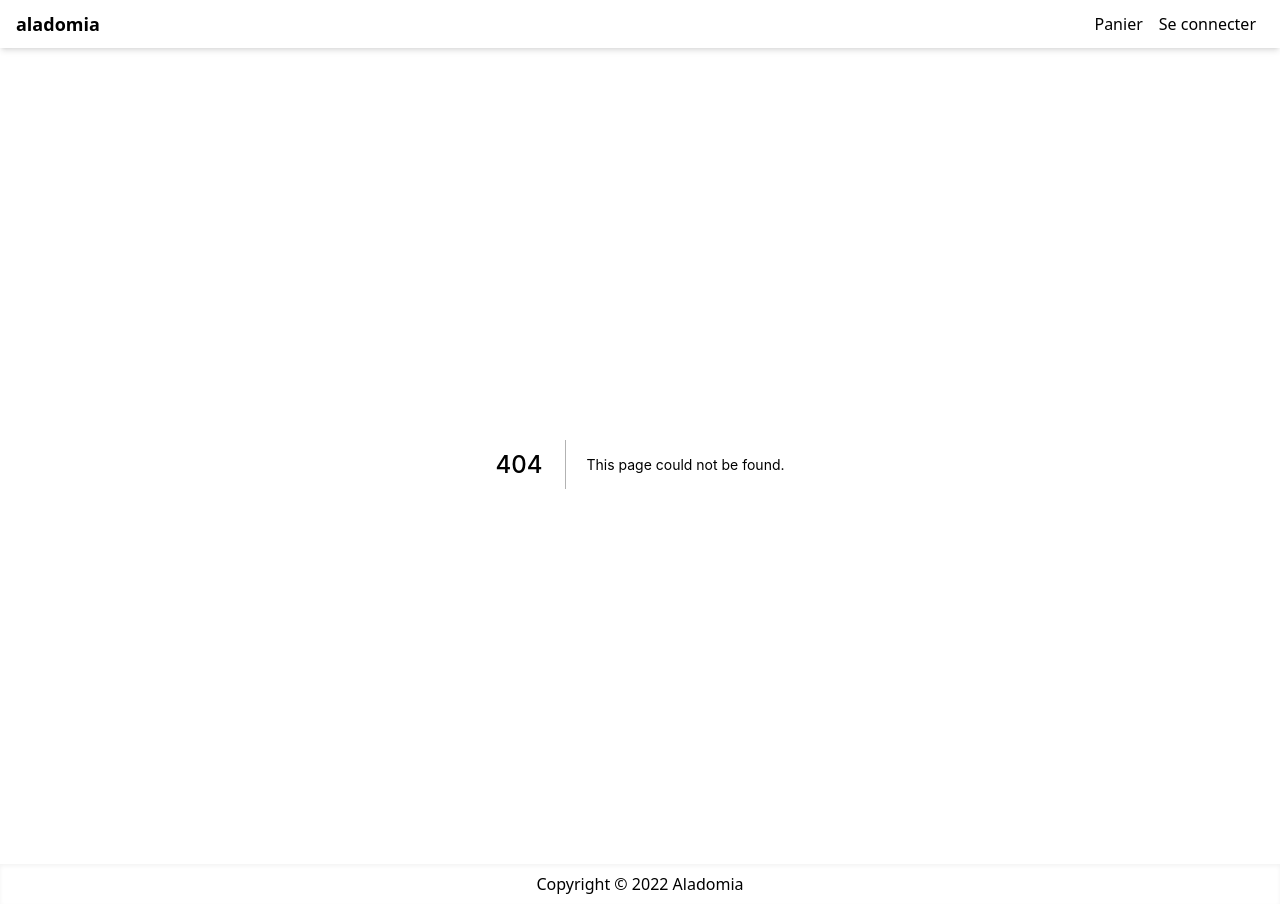
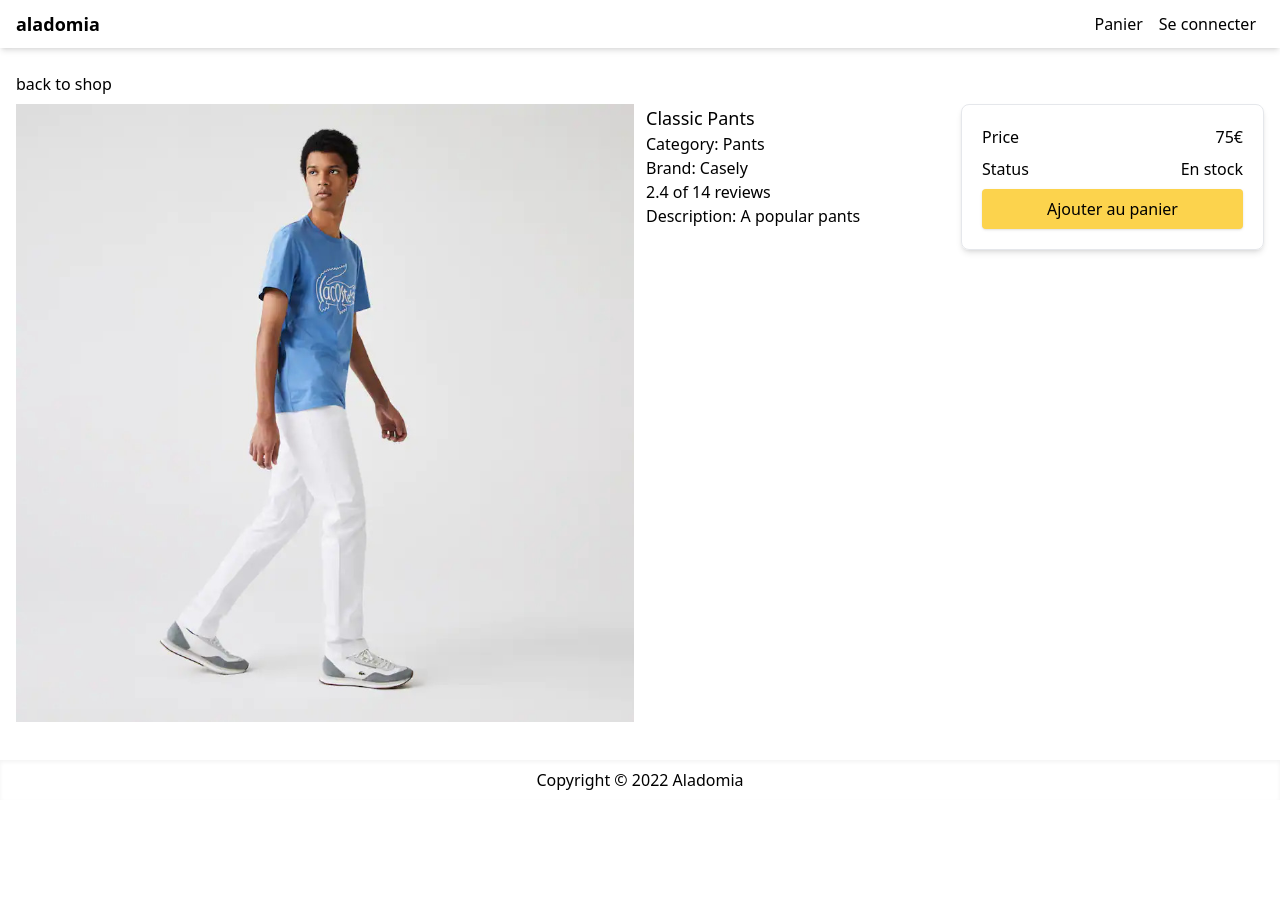
Before and after one commit to SashBFa/Aladomia, a Next.js app: page /product/classic-pants in a window 1280 px wide. Before the commit this address had no page. After the commit the page ends 800 px from the top, so only its background shows below. Built offline with nearby package versions, Linux system fonts and the light colour scheme.

Commit message:
page article

```diff
--- /dev/null
+++ b/pages/product/[slug].tsx
@@ -0,0 +1,63 @@
+import Image from "next/image";
+import Link from "next/link";
+import { useRouter } from "next/router";
+import Meta from "../../components/Meta";
+import data from "../../utils/data";
+
+const ProductScreen = () => {
+  const { query } = useRouter();
+  const { slug } = query;
+  const product = data.products.find((x) => x.slug === slug);
+  if (!product) {
+    return <div>Product Not Found</div>;
+  }
+  return (
+    <>
+      <Meta title={product.name} description={product.description} />
+      <div className="py-2">
+        <Link href="/shop">back to shop</Link>
+      </div>
+      <div className="grid md:grid-cols-4 md:gap-3">
+        <div className="md:col-span-2">
+          <Image
+            src={product.image}
+            alt={product.name}
+            width={640}
+            height={640}
+            layout="responsive"
+          />
+        </div>
+        <div>
+          <ul>
+            <li>
+              <h1 className="text-lg">{product.name}</h1>
+            </li>
+            <li>Category: {product.category}</li>
+            <li>Brand: {product.brand}</li>
+            <li>
+              {product.rating} of {product.numReviews} reviews
+            </li>
+            <li>Description: {product.description}</li>
+          </ul>
+        </div>
+        <div>
+          <div className="card p-5">
+            <div className="mb-2 flex justify-between">
+              <div>Price</div>
+              <div>{product.price}€</div>
+            </div>
+            <div className="mb-2 flex justify-between">
+              <div>Status</div>
+              <div>
+                {product.countInStock > 0 ? "En stock" : "Indisponible"}
+              </div>
+            </div>
+            <button className="primary-button w-full">Ajouter au panier</button>
+          </div>
+        </div>
+      </div>
+    </>
+  );
+};
+
+export default ProductScreen;
```
